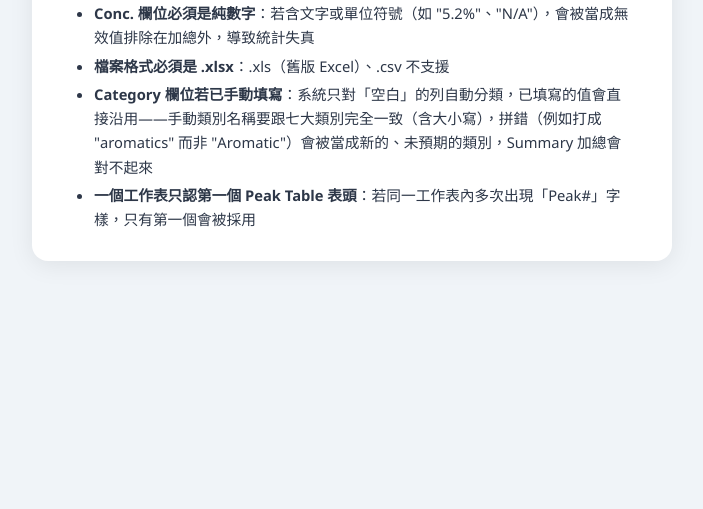
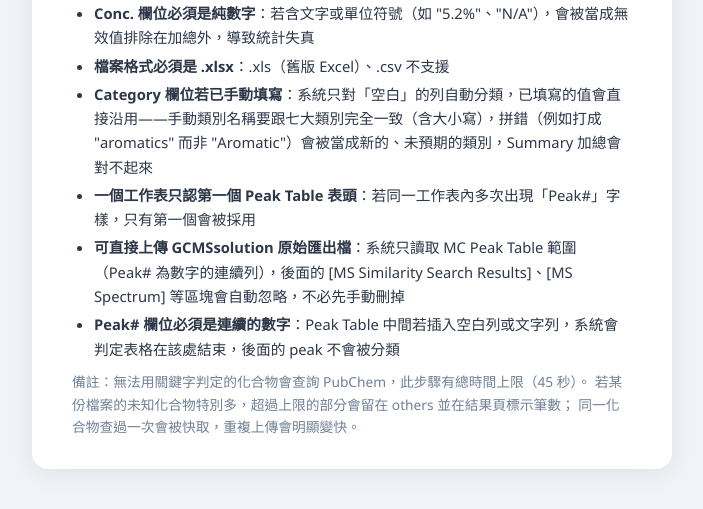
Before and after one commit to jack42355872-wq/gcms-fid-classifier, a Flask app: page / in a window 1280 px wide, after a click on "📖 分類規則與使用說明". Shown: the part 1497-2006 px from the top of the page, without its empty margins (288-991 px from the left). Before the commit the page ends 1758 px from the top, so only its background shows below. Run offline with Flask 3, Linux system fonts and the light colour scheme.

Commit message:
Fix timeout on raw GCMSsolution exports (multi-sheet upload failure)
Uploading a real 3-sheet raw export (R2.xlsx, 508KB) failed on Render with
"Unexpected token '<' ... is not valid JSON" — the frontend choking on an
HTML 502 page after the gunicorn worker was killed.

Root cause: _process_single_sheet sliced df_raw[header_row_idx:] to the END
of the sheet. A raw GCMSsolution export continues past the MC Peak Table into
[MS Similarity Search Results] / [MS Spectrum] blocks (6.7k-9.9k rows/sheet),
so those rows were classified as peaks. Sheet "0-12" processed 3176 rows
instead of its actual 113 peaks, firing 3143 PubChem lookups (5s timeout
each) — far past gunicorn's default 30s worker timeout.

Fixes:
- Add _find_table_end(): bound the table at the last row with a numeric
  Peak#. Verified against each sheet's own declared "# of Peaks"
  (113/115/150 — exact match). PubChem lookups drop 3143 -> 80.
- Add _PubChemBudget: workbook-wide time budget (45s) for lookups, so an
  unusual file can never blow the worker timeout again. Exhausted lookups
  stay in 'others' and the skipped count is surfaced in the UI. Per-call
  timeout 5s -> 3s; cached names bypass the budget.
- Parse the workbook once (sheet_name=None) instead of re-parsing the whole
  file per sheet.
- Procfile: gunicorn --timeout 180 --workers 2 (was the implicit 30s).
- Return JSON for all errors via HTTPException/Exception handlers, and make
  the frontend fall back to res.text() when a response isn't JSON — a
  platform-level 502 is HTML that Flask can't intercept, and it was masking
  the real error.
- Friendlier messages for corrupt/non-xlsx uploads; document the raw-export
  and Peak# continuity behaviour in the on-site guide.

Verified end-to-end against R2.xlsx: 200 OK, 3/3 sheets classified,
mass balance PASS on all, 24.9s cold cache / 6.5s warm.

Co-Authored-By: Claude Opus 4.8 <noreply@anthropic.com>

```diff
--- a/app.py
+++ b/app.py
@@ -6,9 +6,11 @@ GC-MS FID 成分分類網站
 import io
 import os
 import json
+import time
 import base64
 import pandas as pd
 from flask import Flask, request, send_file, render_template, jsonify
+from werkzeug.exceptions import HTTPException
 from openpyxl import load_workbook
 from openpyxl.styles import PatternFill, Font, Alignment
 from openpyxl.chart import BarChart, Reference
@@ -36,6 +38,34 @@ RT_C816_MAX     = 17.6
 # ── PubChem Hybrid 查詢（僅對 others 觸發）────────────────────────────
 _pubchem_cache: dict = {}   # in-memory cache，每次重啟清空
 
+PUBCHEM_HTTP_TIMEOUT   = 3     # 單次查詢逾時（秒）
+# 每次上傳的 PubChem 查詢總時間上限（秒）。
+# 需明顯小於 Procfile 裡 gunicorn 的 --timeout，讓解析、寫檔、回傳都還有餘裕；
+# 預算用完後剩下的化合物一律留在 others，並在頁面上回報略過筆數。
+PUBCHEM_TIME_BUDGET    = 45
+
+
+class _PubChemBudget:
+    """
+    整份活頁簿共用的 PubChem 查詢時間預算。
+
+    遠端（Render + gunicorn）對單一 request 有 worker timeout；若某份檔案含大量
+    無法用關鍵字判定的化合物，逐一查 PubChem 會拖垮整個 request，最後回傳的是
+    平台的 HTML 錯誤頁而不是 JSON。這裡設一個硬上限：預算用完後不再發出網路查詢，
+    剩下的一律留在 'others'，並回報略過筆數，讓使用者知道有部分未做二次判定。
+    """
+
+    def __init__(self, seconds: float = PUBCHEM_TIME_BUDGET):
+        self._deadline = time.monotonic() + seconds
+        self.skipped = 0
+
+    def allows_lookup(self) -> bool:
+        if time.monotonic() < self._deadline:
+            return True
+        self.skipped += 1
+        return False
+
+
 def _pubchem_lookup(name: str) -> str:
     """
     查 PubChem PUG REST API 取得分子式，依分子式二次分類。
@@ -51,7 +81,7 @@ def _pubchem_lookup(name: str) -> str:
         encoded = urllib.parse.quote(key)
         url = (f'https://pubchem.ncbi.nlm.nih.gov/rest/pug/compound/name/'
                f'{encoded}/property/MolecularFormula,IUPACName/JSON')
-        with urllib.request.urlopen(url, timeout=5) as r:
+        with urllib.request.urlopen(url, timeout=PUBCHEM_HTTP_TIMEOUT) as r:
             data = _json.loads(r.read())
         props = data['PropertyTable']['Properties'][0]
         formula = props.get('MolecularFormula', '')
@@ -168,12 +198,23 @@ def auto_classify(name: str) -> str:
     return 'others'
 
 
-def _pubchem_fallback(name: str) -> str:
-    """先 auto_classify，若結果是 others 才查 PubChem。"""
+def _pubchem_fallback(name: str, budget=None) -> str:
+    """
+    先 auto_classify，若結果是 others 才查 PubChem。
+    已快取的名稱直接取用（不佔預算）；未快取且預算已用罄時，保持 'others' 不再發出網路查詢。
+    """
     result = auto_classify(name)
-    if result == 'others':
-        result = _pubchem_lookup(name)
-    return result
+    if result != 'others':
+        return result
+
+    key = name.upper().strip()
+    if key in _pubchem_cache:
+        return _pubchem_cache[key]
+
+    if budget is not None and not budget.allows_lookup():
+        return 'others'
+
+    return _pubchem_lookup(name)
 
 
 def _find_header_row(df_raw):
@@ -184,19 +225,55 @@ def _find_header_row(df_raw):
     也含類似欄位），一律取「第一個」出現的列——這對應 MC Peak Table 一定排在最前面的慣例。
     """
     for i, row in df_raw.iterrows():
-        vals = [str(v) for v in row.values]
+        vals = [str(v).strip().replace('\xa0', '') for v in row.values]
         if 'Peak#' in vals or 'Ret.Time' in vals:
             return i
     return None
 
 
-def _process_single_sheet(df_raw, header_row_idx, ws):
+def _find_table_end(df_raw, header_row_idx):
+    """
+    找出 MC Peak Table 的結束列（exclusive）。
+
+    Shimadzu GCMSsolution 的原始匯出檔在 MC Peak Table 之後，還會接著
+    [MS Similarity Search Results]、[MS Spectrum] 等區塊，動輒數千列。
+    若不設邊界，那些列會被當成 peak 一起送進分類流程 —— 除了統計失真，
+    更會觸發數千次 PubChem 查詢，直接讓遠端 worker 逾時（回傳 HTML 錯誤頁，
+    前端就會出現 "Unexpected token '<' ... is not valid JSON"）。
+
+    判定方式：Peak# 欄位必須是數字，遇到第一個非數字／空白列即視為表格結尾。
+    """
+    header = [str(v).strip().replace('\xa0', '') for v in df_raw.iloc[header_row_idx].values]
+    key_col = None
+    for candidate in ('Peak#', 'Ret.Time'):
+        if candidate in header:
+            key_col = header.index(candidate)
+            break
+    if key_col is None:
+        return len(df_raw)
+
+    end = header_row_idx + 1
+    for i in range(header_row_idx + 1, len(df_raw)):
+        v = df_raw.iloc[i, key_col]
+        if pd.isna(v):
+            break
+        try:
+            float(v)
+        except (TypeError, ValueError):
+            break
+        end = i + 1
+    return end
+
+
+def _process_single_sheet(df_raw, header_row_idx, ws, budget=None):
     """
     對單一工作表執行：清理 → 分類 → 統計 → 寫回 Excel（上色、Summary、圖表、驗證報告）。
     ws 是這個工作表對應的 openpyxl worksheet（屬於呼叫端已載入的同一份 wb，會被就地修改）。
+    budget 是整份活頁簿共用的 PubChem 查詢時間預算（見 _PubChemBudget）。
     回傳統計 dict（不含 'sheet'/'status'，由呼叫端 process_gcms_workbook 補上）。
     """
-    data = df_raw.iloc[header_row_idx:].copy()
+    table_end = _find_table_end(df_raw, header_row_idx)
+    data = df_raw.iloc[header_row_idx:table_end].copy()
     data.columns = data.iloc[0]
     data = data.iloc[1:].reset_index(drop=True)
     data.columns = [str(c).strip().replace('\xa0', '') for c in data.columns]
@@ -221,7 +298,9 @@ def _process_single_sheet(df_raw, header_row_idx, ws):
 
     # Step 3: 自動分類
     mask_empty = data['Category'].isin(['nan','','NaN']) | data['Category'].isna()
-    data.loc[mask_empty, 'Category'] = data.loc[mask_empty, 'Name'].apply(_pubchem_fallback)
+    data.loc[mask_empty, 'Category'] = data.loc[mask_empty, 'Name'].apply(
+        lambda nm: _pubchem_fallback(nm, budget)
+    )
     auto_classified_count = int(mask_empty.sum())
 
     # Step 4: 計算統計（在操作 Excel 前完成）
@@ -482,22 +561,23 @@ def process_gcms_workbook(file_bytes: bytes, original_filename: str):
       - sheet_reports：list[dict]，每個工作表一筆，含 'sheet'、'status'
         ('ok' | 'skipped' | 'error') 與對應的統計數字或原因說明。
     """
-    xl = pd.ExcelFile(io.BytesIO(file_bytes))
-    wb = load_workbook(io.BytesIO(file_bytes))
+    # 一次解析整份活頁簿（sheet_name=None 回傳 {sheet: DataFrame}）。
+    # 先前是在迴圈裡逐一 read_excel，等於每個工作表都把整個檔案重新 parse 一遍。
+    try:
+        all_sheets = pd.read_excel(io.BytesIO(file_bytes), sheet_name=None, header=None)
+        wb = load_workbook(io.BytesIO(file_bytes))
+    except Exception:
+        raise ValueError(
+            '這個檔案無法被當成 Excel 開啟。可能是檔案損毀，或副檔名雖然是 .xlsx '
+            '但內容其實是舊版 .xls／.csv／其他格式。請在 Excel 中開啟後，'
+            '用「另存新檔 → Excel 活頁簿 (.xlsx)」重新輸出再上傳。'
+        )
 
+    budget = _PubChemBudget()
     sheet_reports = []
     any_ok = False
 
-    for sheet_name in xl.sheet_names:
-        try:
-            df_raw = pd.read_excel(io.BytesIO(file_bytes), sheet_name=sheet_name, header=None)
-        except Exception as e:
-            sheet_reports.append({
-                'sheet': sheet_name, 'status': 'error',
-                'reason': f'無法讀取此工作表：{e}',
-            })
-            continue
-
+    for sheet_name, df_raw in all_sheets.items():
         header_row_idx = _find_header_row(df_raw)
         if header_row_idx is None:
             sheet_reports.append({
@@ -507,7 +587,7 @@ def process_gcms_workbook(file_bytes: bytes, original_filename: str):
             continue
 
         try:
-            report = _process_single_sheet(df_raw, header_row_idx, wb[sheet_name])
+            report = _process_single_sheet(df_raw, header_row_idx, wb[sheet_name], budget)
             report['sheet']  = sheet_name
             report['status'] = 'ok'
             sheet_reports.append(report)
@@ -521,10 +601,35 @@ def process_gcms_workbook(file_bytes: bytes, original_filename: str):
             '（需要「Peak#」或「Ret.Time」表頭），請確認上傳的是 Shimadzu GCMSsolution 匯出格式'
         )
 
+    if budget.skipped:
+        # 讓使用者知道有部分化合物因時間預算未做 PubChem 二次判定（仍留在 others）
+        for r in sheet_reports:
+            if r.get('status') == 'ok':
+                r['pubchem_skipped'] = budget.skipped
+                break
+
     out = io.BytesIO()
     wb.save(out)
     out.seek(0)
     return out.read(), sheet_reports
+
+
+# ── 錯誤一律回 JSON ────────────────────────────────────────────────────
+# 預設 Flask/Werkzeug 的錯誤頁是 HTML，前端 res.json() 解析時會炸出
+# "Unexpected token '<' ... is not valid JSON"，讓真正的錯誤原因完全看不到。
+@app.errorhandler(HTTPException)
+def _handle_http_exception(e):
+    if e.code == 413:
+        msg = '檔案超過 16MB 上限，請先刪掉用不到的工作表或改上傳精簡後的 Peak Table'
+    else:
+        msg = f'{e.code} {e.name}：{e.description}'
+    return jsonify({'error': msg}), e.code
+
+
+@app.errorhandler(Exception)
+def _handle_unexpected(e):
+    app.logger.exception('unhandled error in request')
+    return jsonify({'error': f'伺服器未預期錯誤（{type(e).__name__}）：{e}'}), 500
 
 
 @app.route('/')
@@ -535,10 +640,13 @@ def index():
 @app.route('/classify', methods=['POST'])
 def classify():
     if 'file' not in request.files:
-        return jsonify({'error': 'no file'}), 400
+        return jsonify({'error': '沒有收到檔案，請重新選擇後再送出'}), 400
     f = request.files['file']
-    if not f.filename.endswith('.xlsx'):
-        return jsonify({'error': 'xlsx only'}), 400
+    if not f.filename.lower().endswith('.xlsx'):
+        return jsonify({
+            'error': f'只接受 .xlsx 格式（收到的是「{f.filename}」）。'
+                     '舊版 .xls 與 .csv 不支援，請先在 Excel 另存成 .xlsx 再上傳。'
+        }), 400
 
     file_bytes = f.read()
     original_filename = secure_filename(f.filename)
--- a/templates/index.html
+++ b/templates/index.html
@@ -333,7 +333,14 @@
             <li><b>檔案格式必須是 .xlsx</b>：.xls（舊版 Excel）、.csv 不支援</li>
             <li><b>Category 欄位若已手動填寫</b>：系統只對「空白」的列自動分類，已填寫的值會直接沿用——手動類別名稱要跟七大類別完全一致（含大小寫），拼錯（例如打成 "aromatics" 而非 "Aromatic"）會被當成新的、未預期的類別，Summary 加總會對不起來</li>
             <li><b>一個工作表只認第一個 Peak Table 表頭</b>：若同一工作表內多次出現「Peak#」字樣，只有第一個會被採用</li>
+            <li><b>可直接上傳 GCMSsolution 原始匯出檔</b>：系統只讀取 MC Peak Table 範圍（Peak# 為數字的連續列），後面的 [MS Similarity Search Results]、[MS Spectrum] 等區塊會自動忽略，不必先手動刪掉</li>
+            <li><b>Peak# 欄位必須是連續的數字</b>：Peak Table 中間若插入空白列或文字列，系統會判定表格在該處結束，後面的 peak 不會被分類</li>
           </ul>
+          <p style="margin-top:10px;color:#718096;font-size:0.86rem;">
+            備註：無法用關鍵字判定的化合物會查詢 PubChem，此步驟有總時間上限（45 秒）。
+            若某份檔案的未知化合物特別多，超過上限的部分會留在 others 並在結果頁標示筆數；
+            同一化合物查過一次會被快取，重複上傳會明顯變快。
+          </p>
         </div>
 
         <div class="docs-lang docs-en" style="display:none">
@@ -374,7 +381,14 @@
             <li><b>File must be .xlsx</b>: legacy .xls and .csv are not supported.</li>
             <li><b>If the Category column is already filled in manually</b>: the app only auto-classifies blank rows — pre-filled values are used as-is. Manual entries must match the seven category names exactly (case-sensitive); a typo (e.g. "aromatics" instead of "Aromatic") is treated as a new, unexpected category and will throw off the Summary totals.</li>
             <li><b>Only the first Peak Table header per sheet is used</b>: if "Peak#" appears more than once in a sheet, only the first occurrence is read.</li>
+            <li><b>Raw GCMSsolution exports can be uploaded as-is</b>: only the MC Peak Table range (consecutive rows with a numeric Peak#) is read. Trailing sections such as [MS Similarity Search Results] and [MS Spectrum] are ignored automatically — no need to strip them first.</li>
+            <li><b>Peak# must be a continuous run of numbers</b>: a blank or text row inserted mid-table is treated as the end of the table, and peaks below it won't be classified.</li>
           </ul>
+          <p style="margin-top:10px;color:#718096;font-size:0.86rem;">
+            Note: compounds the keyword rules can't resolve are looked up on PubChem, which has an overall
+            time limit (45s). If a file contains an unusually large number of unknowns, the remainder stays
+            in "others" and the count is shown in the results. Lookups are cached, so re-uploading is much faster.
+          </p>
         </div>
 
       </div>
@@ -395,6 +409,13 @@
         errorNoFile: '沒有收到檔案',
         errorFormat: '只接受 .xlsx 檔案',
         errorServer: '伺服器錯誤',
+        errorNonJson: function(status) {
+          return '伺服器回應異常（HTTP ' + status + '）。若檔案很大或分頁很多，可能是處理逾時；' +
+                 '請稍後再試，或先刪掉用不到的工作表再上傳。';
+        },
+        pubchemSkipped: function(n) {
+          return '⏱ 有 ' + n + ' 個化合物因查詢時間上限未做 PubChem 二次判定，暫留在 others。';
+        },
         overview: function(ok, skip, err) {
           return '共偵測到 ' + (ok + skip + err) + ' 個工作表，成功分類 ' + ok + ' 個' +
                  (skip > 0 ? '、略過 ' + skip + ' 個' : '') +
@@ -410,6 +431,13 @@
         errorNoFile: 'No file received',
         errorFormat: 'Only .xlsx files are accepted',
         errorServer: 'Server error',
+        errorNonJson: function(status) {
+          return 'Unexpected server response (HTTP ' + status + '). Large files or many sheets may ' +
+                 'have timed out — please retry, or remove unused sheets before uploading.';
+        },
+        pubchemSkipped: function(n) {
+          return '⏱ ' + n + ' compound(s) skipped the PubChem re-check due to the lookup time limit; they remain in "others".';
+        },
         overview: function(ok, skip, err) {
           return 'Detected ' + (ok + skip + err) + ' sheet(s): ' + ok + ' classified' +
                  (skip > 0 ? ', ' + skip + ' skipped' : '') +
@@ -516,6 +544,11 @@
     function renderSheetReports(reports) {
       var okCount = 0, skipCount = 0, errCount = 0;
       var cardsHtml = '';
+      var pubchemSkipped = 0;
+
+      reports.forEach(function(r) {
+        if (r.pubchem_skipped) pubchemSkipped = r.pubchem_skipped;
+      });
 
       reports.forEach(function(r) {
         if (r.status === 'ok') {
@@ -565,6 +598,11 @@
       });
 
       document.getElementById('sheet-overview').textContent = i18n[currentLang].overview(okCount, skipCount, errCount);
+      if (pubchemSkipped > 0) {
+        cardsHtml = '<div class="sheet-notice skip">' +
+                    escapeHtml(i18n[currentLang].pubchemSkipped(pubchemSkipped)) +
+                    '</div>' + cardsHtml;
+      }
       document.getElementById('sheet-cards').innerHTML = cardsHtml;
     }
 
@@ -583,7 +621,17 @@
       fetch('/classify', { method: 'POST', body: formData })
         .then(function(res) {
           if (!res.ok) {
-            return res.json().then(function(err) { throw new Error(err.error || i18n[currentLang].errorServer); });
+            // 不能直接 res.json()：平台層的 502/504（worker 逾時、部署中）回的是 HTML，
+            // 直接 parse 會丟出 "Unexpected token '<'"，把真正的錯誤原因蓋掉。
+            return res.text().then(function(body) {
+              var msg;
+              try {
+                msg = JSON.parse(body).error;
+              } catch (e) {
+                msg = i18n[currentLang].errorNonJson(res.status);
+              }
+              throw new Error(msg || i18n[currentLang].errorServer);
+            });
           }
 
           var raw = res.headers.get('X-Sheet-Reports');
```
Also changed, not shown: 1 other file.
